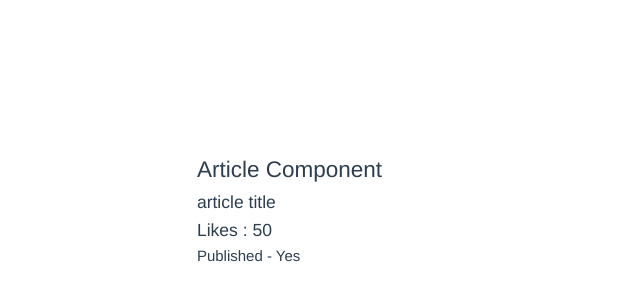
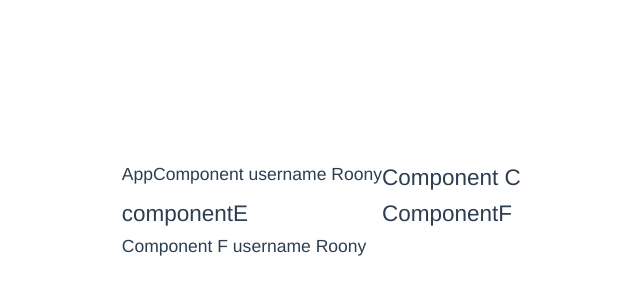
Before and after one commit to EstherTHHS/codevuelution, a Vue app: page / in a window 1280 px wide. Shown: the part 220-520 px from the top of the page, without its empty margins (258-898 px from the left). Built offline with nearby package versions, Linux system fonts and the light colour scheme.

Commit message:
provide inject sample

```diff
--- a/src/App.vue
+++ b/src/App.vue
@@ -1,16 +1,12 @@
 <script setup></script>
 
 <template>
-  <!-- <Greet name="rooney" nick-mame="shlc" />
-  <Greet name="thhs" nickName="esther" />
-  <Greet :name="name" :nickName="channel" /> -->
-
-  <Article id="art" title="article title" :likes="50" :isPublished="true" />
+  <h3>AppComponent username {{ name }}</h3>
+  <ComponentC />
 </template>
 
 <script>
-import Greet from './components/Greet.vue'
-import Article from './components/Article.vue'
+import ComponentC from './components/ComponentC.vue'
 
 export default {
   name: 'App',
@@ -19,13 +15,16 @@
   },
   methods: {},
   components: {
-    Greet,
-    Article
+    ComponentC
   },
   data() {
     return {
-      name: 'asdf',
-      channel: 'Code'
+      name: 'Roony'
+    }
+  },
+  provide() {
+    return {
+      username: this.name
     }
   }
 }
--- a/src/components/ComponentC.vue
+++ b/src/components/ComponentC.vue
@@ -1,10 +1,17 @@
 <template>
   <h2>Component C</h2>
+  <ComponentE />
 </template>
 
 <script>
+import ComponentE from './ComponentE.vue'
+
 export default {
-  name: 'ComponentC'
+  components: { ComponentE },
+  name: 'ComponentC',
+  props: {
+    ComponentE
+  }
 }
 </script>
 
--- a/src/components/ComponentE.vue
+++ b/src/components/ComponentE.vue
@@ -0,0 +1,17 @@
+<template>
+  <h2>componentE</h2>
+  <ComponentF />
+</template>
+
+<script>
+import ComponentF from './ComponentF.vue'
+
+export default {
+  name: 'ComponentE',
+  components: {
+    ComponentF
+  }
+}
+</script>
+
+<style scoped></style>
--- a/src/components/ComponentF.vue
+++ b/src/components/ComponentF.vue
@@ -0,0 +1,13 @@
+<template>
+  <h2>ComponentF</h2>
+  <h3>Component F username {{ username }}</h3>
+</template>
+
+<script>
+export default {
+  name: 'ComponentF',
+  inject: ['username']
+}
+</script>
+
+<style scoped></style>
```
